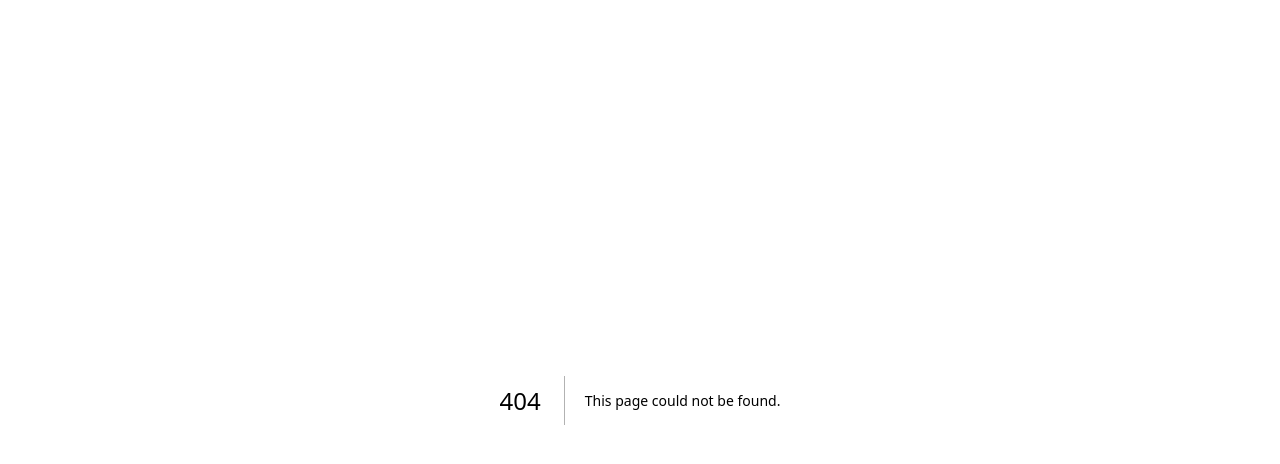
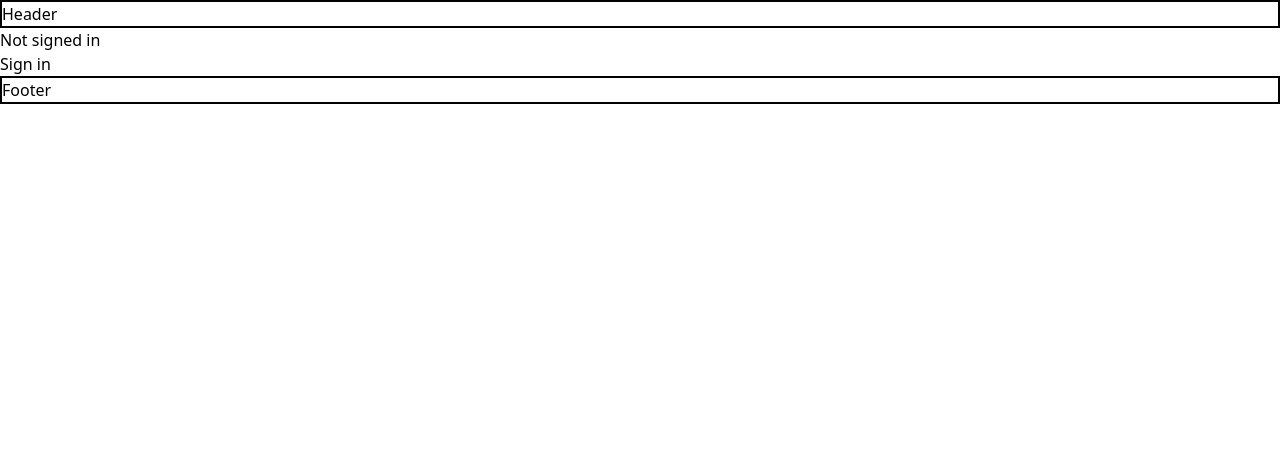
Before and after one commit to 9yu9yu81/study_nextJs_realEstate, a Next.js app: page /auth/login in a window 1280 px wide. Before the commit this address had no page. Shown: the top 464 px of the page. Built offline with nearby package versions, Linux system fonts and the light colour scheme; no server answers.

Commit message:
setting : eslint  &  @tanstack/react-query / fix: tailwindcss
eslint : init
@tanstack/react-query: install & QueryClientProvider
tailwindcss: not working -> change file route in config

```diff
--- a/package.json
+++ b/package.json
@@ -12,10 +12,11 @@
   "dependencies": {
     "@next-auth/prisma-adapter": "^1.0.5",
     "@prisma/client": "^4.8.0",
+    "@tanstack/react-query": "^4.20.9",
     "@types/node": "18.11.18",
     "@types/react": "18.0.26",
     "@types/react-dom": "18.0.10",
-    "eslint": "8.31.0",
+    "eslint": "^8.31.0",
     "eslint-config-next": "13.1.1",
     "next": "13.1.1",
     "next-auth": "^4.18.7",
@@ -25,7 +26,10 @@
     "typescript": "4.9.4"
   },
   "devDependencies": {
+    "@typescript-eslint/eslint-plugin": "^5.48.0",
+    "@typescript-eslint/parser": "^5.48.0",
     "autoprefixer": "^10.4.13",
+    "eslint-plugin-react": "^7.31.11",
     "next-sitemap": "^3.1.44",
     "postcss": "^8.4.20",
     "tailwindcss": "^3.2.4"
--- a/src/components/Footer.tsx
+++ b/src/components/Footer.tsx
@@ -1,3 +1,7 @@
 export default function Footer() {
-  return <div>Footer</div>
+  return (
+    <div className="w-full border-solid border-2 border-black">
+      <div>Footer</div>
+    </div>
+  )
 }
--- a/src/components/Header.tsx
+++ b/src/components/Header.tsx
@@ -1,3 +1,7 @@
 export default function Header() {
-  return <div>Header</div>
+  return (
+    <div className="border-solid border-2 border-black">
+      <div>Header</div>
+    </div>
+  )
 }
--- /dev/null
+++ b/src/components/Signin.tsx
@@ -0,0 +1,19 @@
+import { useSession, signIn, signOut } from 'next-auth/react'
+
+export default function SignIn() {
+  const { data: session } = useSession()
+  if (session) {
+    return (
+      <>
+        Signed in as {session.user?.email} <br />
+        <button onClick={() => signOut()}>Sign out</button>
+      </>
+    )
+  }
+  return (
+    <>
+      Not signed in <br />
+      <button onClick={() => signIn()}>Sign in</button>
+    </>
+  )
+}
--- a/src/constants/googleAuth.ts
+++ b/src/constants/googleAuth.ts
@@ -1,4 +1,4 @@
 export const GOOGLE_CLIENT_ID =
-  '727456294832-ejr9jmb8hsrm6tjv57105vfmv6nmjbce.apps.googleusercontent.com'
+  '621398706264-qi2garh0bngtnn73u87qo4vg53tcfo2t.apps.googleusercontent.com'
 
-export const GOOGLE_CLIENT_SECRET = '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'
+export const GOOGLE_CLIENT_SECRET = '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'
--- a/src/pages/_app.tsx
+++ b/src/pages/_app.tsx
@@ -1,17 +1,29 @@
 import Head from 'next/head'
 import 'styles/globals.css'
 import type { AppProps } from 'next/app'
+import Header from 'components/Header'
+import Footer from 'components/Footer'
+import { SessionProvider } from 'next-auth/react'
+import { QueryClient, QueryClientProvider } from '@tanstack/react-query'
 
-export default function App({ Component, pageProps }: AppProps) {
+export default function App({
+  Component,
+  pageProps: { session, ...pageProps },
+}: AppProps) {
+  const queryClient = new QueryClient()
   return (
-    <>
+    <SessionProvider session={session}>
+      <QueryClientProvider client={queryClient}>
         <Head>
           <title>Myspot</title>
           <meta name="description" content="My Spot direct transaction" />
         </Head>
         <div>
+          <Header />
           <Component {...pageProps} />
+          <Footer />
         </div>
-    </>
+      </QueryClientProvider>
+    </SessionProvider>
   )
 }
--- /dev/null
+++ b/src/pages/auth/login.tsx
@@ -0,0 +1,9 @@
+import SignIn from 'components/Signin'
+
+export default function Login() {
+  return (
+    <div>
+      <SignIn />
+    </div>
+  )
+}
--- a/src/pages/index.tsx
+++ b/src/pages/index.tsx
@@ -1,6 +1,6 @@
 export default function Home() {
   return (
-    <div>
+    <div className="border-solid border-2 border-black">
       <div>home</div>
     </div>
   )
--- a/tailwind.config.js
+++ b/tailwind.config.js
@@ -1,8 +1,8 @@
 /** @type {import('tailwindcss').Config} */
 module.exports = {
   content: [
-    './pages/**/*.{js,ts,jsx,tsx}',
-    './components/**/*.{js,ts,jsx,tsx}',
+    './src/pages/**/*.{js,ts,jsx,tsx}',
+    './src/components/**/*.{js,ts,jsx,tsx}',
   ],
   theme: {
     extend: {},
```
Also changed, not shown: types/next-auth.d.ts (added, +13 -0 lines), .eslintrc.json, 1 other file (tests, documents, lock files or other folders). Lines whose indentation alone changed are shown as unchanged.
